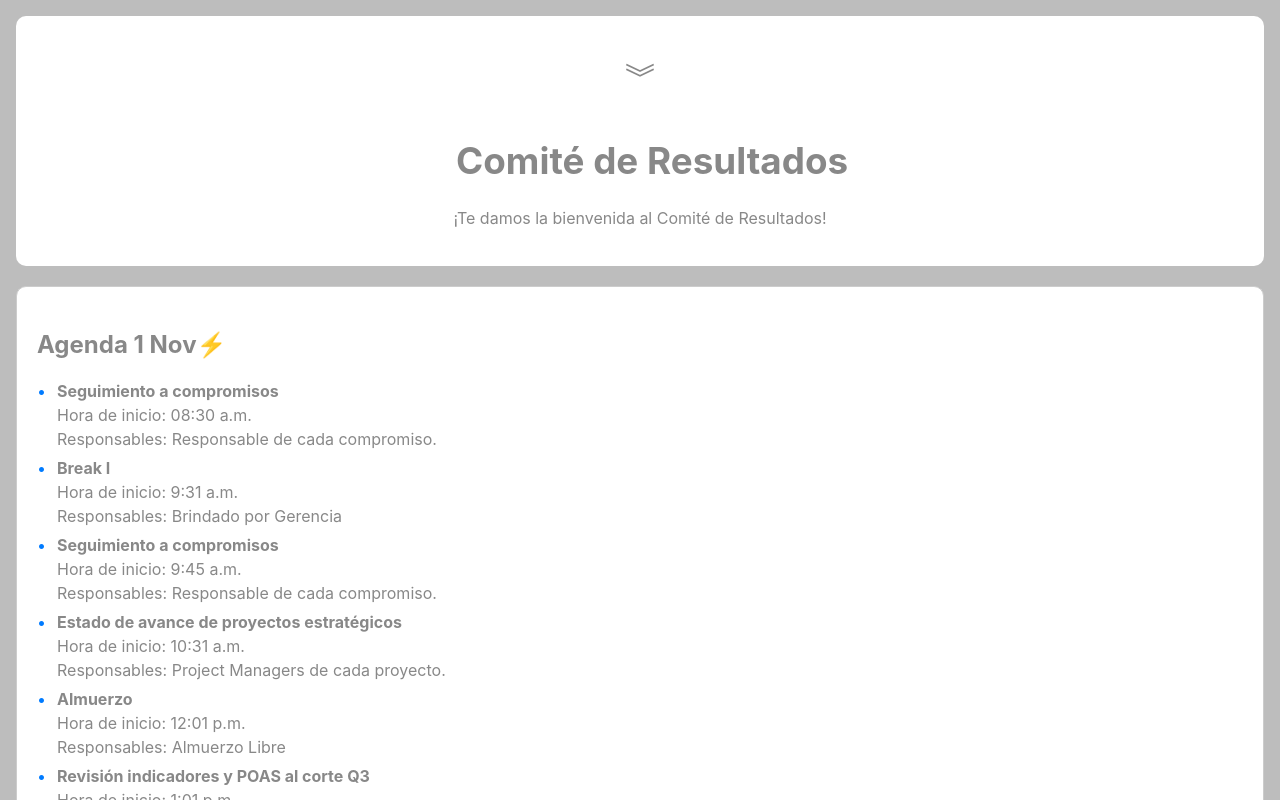
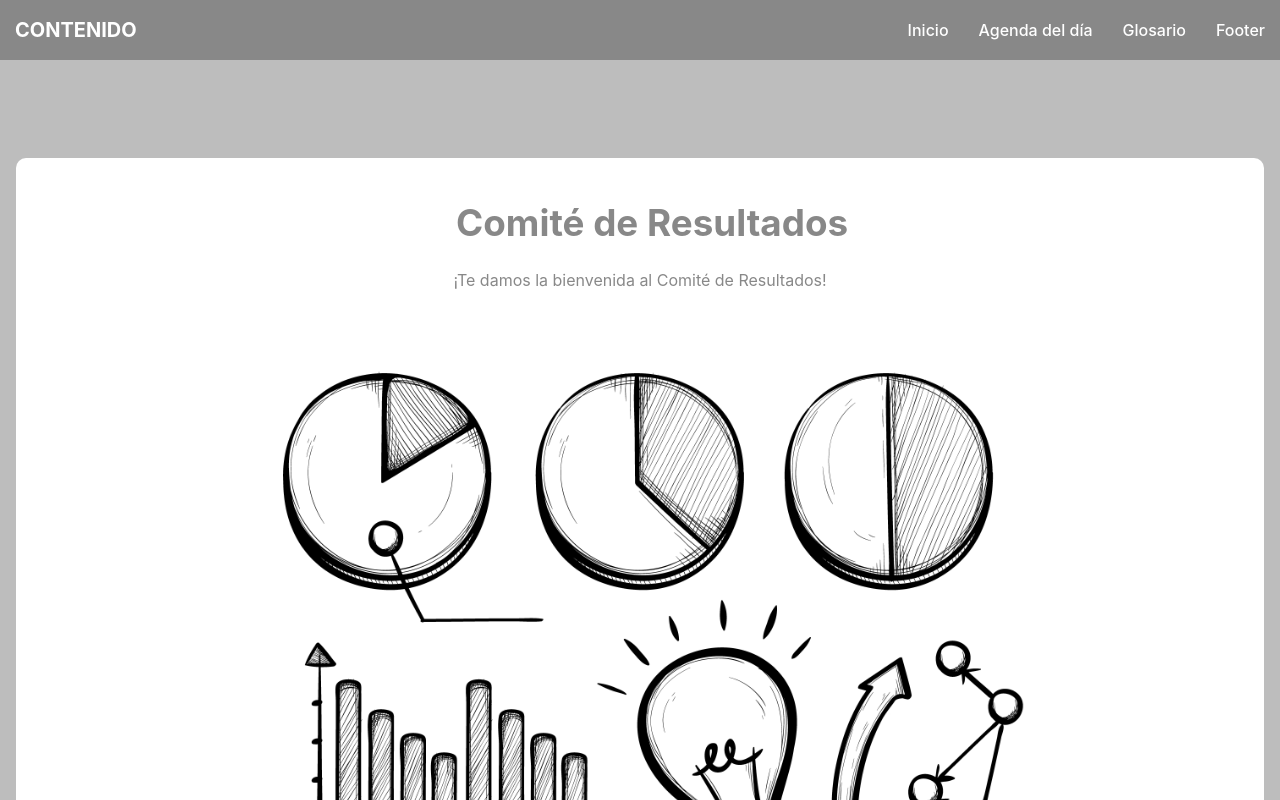
Before and after one commit to milaca1991/comite, a React (Vite) app: page / in a window 1280 px wide. Shown: the top 800 px of the page. Built offline with nearby package versions, Linux system fonts and the light colour scheme.

Commit message:
menu hamburgues

```diff
--- a/package.json
+++ b/package.json
@@ -12,6 +12,7 @@
   "dependencies": {
     "react": "^18.2.0",
     "react-dom": "^18.2.0",
+    "react-router-dom": "^6.17.0",
     "react-scroll": "^1.9.0"
   },
   "devDependencies": {
--- a/src/App.jsx
+++ b/src/App.jsx
@@ -1,42 +1,34 @@
-import { useState } from 'react'
-import reactLogo from './assets/react.svg'
-import viteLogo from '/vite.svg'
-import './App.css'
-import Glosario from './components/glosario'
-import OrdenDelDia from './components/orden'
-import HamburgerMenu from './components/menu'
-import Footer from './components/footer'
-import Bienvenida from './components/inicio'
-import Apoyo from './components/apoyo'
+import { useState } from "react";
+import reactLogo from "./assets/react.svg";
+import viteLogo from "/vite.svg";
+import "./App.css";
+import Glosario from "./components/glosario";
+import OrdenDelDia from "./components/orden";
+import HamburgerMenu from "./components/menu";
+import Footer from "./components/footer";
+import Bienvenida from "./components/inicio";
+import Apoyo from "./components/apoyo";
 
 function App() {
-  const [count, setCount] = useState(0)
+  const [count, setCount] = useState(0);
 
   return (
     <>
+      <div className='div1'>
+        <HamburgerMenu></HamburgerMenu>
+      </div>
 
-
-
-
-    <header>
-      <HamburgerMenu></HamburgerMenu>
-     <Bienvenida></Bienvenida>
-     </header>
-     <main>
+      <header className='inicio'>
+        <Bienvenida></Bienvenida>
+      </header>
+      <main>
         <OrdenDelDia></OrdenDelDia>
         <Glosario></Glosario>
+      </main>
 
-        </main>
-
-
-       <Footer></Footer>
-
-
-
-
-
+      <Footer></Footer>
     </>
-  )
+  );
 }
 
-export default App
+export default App;
--- a/src/components/glosario.jsx
+++ b/src/components/glosario.jsx
@@ -26,8 +26,9 @@ const Glosario = () => {
     { termino: 'Planeación estratégica', definicion: 'Es el proceso administrativo que involucra la formulación y desarrollo de planes a largo plazo para guiar a una organización hacia el logro de sus objetivos y metas.' },
     { termino: 'POA', definicion: 'Plan operativo anual, es un instrumento que recoge las acciones a ejecutar para dar cumplimiento a los objetivos.' },
     { termino: 'Producto no conforme', definicion: 'Corresponde a un producto o servicio que no cumple las caracteristicas determinadas por el cliente y que son detectadas despues de la entrega del producto, y/o durante o despues de la prestación de un servicio.' },
+    { termino: 'Recompra', definicion: 'Compra hecha en el periodo por algún cliente.   ' },
+    { termino: 'Reskilling', definicion: 'Hace referencia a la formación de un nuevo empleado para adaptarlo a un nuevo puesto en la empresa.' },
     { termino: 'Salida no conforme', definicion: 'Corresponde a un producto o servicio que no cumple las caracteristicas determinadas por el cliente, identificadas y controladas para prevenir su uso o entrega a cliente.' },
-    { termino: 'Recompra', definicion: 'Compra hecha en el periodo por algún cliente.   ' },
     { termino: 'SGR', definicion: 'Sistema general de regalías, mecanismo que garantiza la distribución equitativa de los ingresos que derivan de la explotación de los recursos naturales no renovables del país.' },
     { termino: 'Terceros', definicion: 'Hace referencia aquellas marcas que ofrecemos en nuestro portafolio y no cuentan con un contrato de representación.' },
 
@@ -41,7 +42,7 @@ const Glosario = () => {
 
   return (
     <div className="glosario">
-      <h2>Glosario ✌</h2>
+      <h2>Glosario ✌   </h2>
       <ul>
         {terminos.map((item, index) => (
           <li key={index}>
--- a/src/components/inicio.jsx
+++ b/src/components/inicio.jsx
@@ -1,18 +1,21 @@
-import React from 'react';
+import React from "react";
 
 function Bienvenida() {
   return (
-
-   <>
-<div className='landing-page'>
-
+    <>
+      <div className="landing-page">
         <h1>Comité de Resultados</h1>
-
 
         <p>¡Te damos la bienvenida al Comité de Resultados! </p>
 
-        </div>
-        </>
+        <img
+          src="/public/img/1.jpg"
+          alt="imgInicio"
+          className="imgInicio"
+          style={{ width: "70%", height: "auto" }}
+        />
+      </div>
+    </>
   );
 }
 
--- a/src/components/menu.jsx
+++ b/src/components/menu.jsx
@@ -1,56 +1,61 @@
-import React, { useState } from 'react';
-import { Link } from 'react-scroll'; // Puedes usar react-scroll para un desplazamiento suave a las secciones
+import React, { useState } from "react";
+import { Link } from "react-scroll";
 
 function HamburgerMenu() {
   const [isOpen, setIsOpen] = useState(false);
 
-    const toggleMenu = () => {
-      setIsOpen(!isOpen);
+  const handleCloseMenu = () => {
+    setIsOpen(false);
   };
 
   return (
-        <div className="mobile-menu">
-        <button className="menu-toggle" onClick={toggleMenu}>
-        ︾
-        </button>
-        {isOpen && (
-            <ul className="menu-items">
+    <div className="navbar">
+      <div className="nav_logo"> CONTENIDO </div>
+      <div className={`nav_items ${isOpen && "open"}`}>
+      <Link
+          to="inicio"
+          onClick={handleCloseMenu}// Reemplaza con el ID de la sección "Orden"
+          smooth={true}
+          duration={500}
+        >
+          Inicio
+        </Link>
 
 
-            <li>
         <Link
           to="orden-del-dia" // Reemplaza con el ID de la sección "Orden"
+          onClick={handleCloseMenu}
           smooth={true}
           duration={500}
         >
           Agenda del día
         </Link>
-                </li>
-                <li>
         <Link
           to="glosario" // Reemplaza con el ID de la sección "Glosario"
+          onClick={handleCloseMenu}
           smooth={true}
           duration={500}
         >
           Glosario
         </Link>
-                </li>
-
-                <li>
         <Link
           to="footer" // Reemplaza con el ID de la sección "Orden"
+          onClick={handleCloseMenu}
           smooth={true}
           duration={500}
         >
           Footer
         </Link>
-                </li>
-
-
-            </ul>
-        )}
       </div>
-
+      <div
+        className={`nav_toggle ${isOpen && "open"}`}
+        onClick={() => setIsOpen(!isOpen)}
+      >
+        <span></span>
+        <span></span>
+        <span></span>
+      </div>
+    </div>
   );
 }
 
--- a/src/index.css
+++ b/src/index.css
@@ -61,9 +61,7 @@ button:focus-visible {
     color: #888;
     background-color: #ffffff;
   }
-  a:hover {
-    color: #747bff;
-  }
+
   button {
     background-color: #f9f9f9;
   }
@@ -80,6 +78,7 @@ header {
   color: #888;
   padding: 20px;
   border-radius: 10px;
+  margin-top: 5%;
 
 }
 
@@ -125,63 +124,90 @@ footer {
 
 
 /*estilos para el menu*/
-.mobile-menu .menu-toggle {
-  background: none;
-  border:#ccc;
-  font-size: 30px;
-  cursor: pointer;
-  color: #888;
+.navbar{
+  background:#888;
+  height: 60px;
+  display: flex;
+  justify-content: space-between;
+  align-items: center;
+  position: fixed;
+  top: 0;
+  left: 0;
+  width: 100%;
+  z-index: 10;
+
+}
+.nav_logo{
+  font-weight: bold;
+  font-size: 20px;
+  margin: 15px;
+  color:white;
+}
+.nav_items a{
+margin: 15px;
+  color: rgb(255, 255, 255);
+  position: relative;
+  text-decoration: none;
+  background-color: #888;
+}
+.nav_toggle{
+  display: none;
 }
 
 
-/* Estilos para la lista de elementos del menú */
-.mobile-menu .menu-items {
-  list-style: none;
-  padding: 0;
-  margin: 0;
-  background: #aeabab;
-  position: absolute;
-  top: 200px;
-  right: 100px;
-  width: 200px;
-  border: 1px solid #F1B4BB;
-  border-radius: 5px;
+
+.div1{
+
+height: 10vh;
+
 }
 
-/* Estilos para el botón del menú */
-
-.mobile-menu .menu-items li {
-  padding: 10px;
-  text-align: center;
-  border-bottom: 1px solid #F1B4BB;
-}
-
-.mobile-menu .menu-items li:last-child {
-  border-bottom: none;
-}
-
-.mobile-menu .menu-items a {
-  text-decoration: none;
-  color: #fff;
-}
-
-/* Estilos para mostrar el menú cuando está abierto */
-.mobile-menu.open .menu-items {
-  display: block;
-}
-
-/* Estilos para el botón de menú */
+@media (max-width: 768px) {
+  .nav_items{
+      position: fixed;
+      top: 70px;
+      left: 0;
+      background: #888;
+      display: flex;
+      flex-direction: column;
+      width: 100%;
+      height: -webkit-fill-available;
+      transform: translateX(-100%);
+      transition: 0.3s ease all;
+  }
+  .nav_items.open{
+      transform: translateX(0) !important
+  }
+  .nav_toggle{
+      display: flex !important;
+      flex-direction: column;
+      margin: 15px;
+  }
+  .nav_toggle span{
+      width: 30px;
+      height: 4px;
+      background: white;
+      margin-bottom: 5px;
+      border-radius: 2px;
+      transform-origin: 5px 0px;
+      transition: all 0.2s linear;
+  }
+  .nav_toggle.open > span{
+      transform: rotate(45deg) translate(0px, 0px);
+  }
+  .nav_toggle.open > span:nth-child(2){
+      display: none;
+  }
+  .nav_toggle.open > span:nth-child(3){
+      transform: rotate(-45deg) translate(-5px, 1px);
+  }
 
 
-.apoyo{
-  margin-top: 20px;
-    display: block;
-    padding: 20px;
-    background-color: #fff;
-    border-radius: 10px;
-}
 
 
+
+
+}
 
 
 
@@ -195,17 +221,6 @@ h1{
 
 }
 
-  .mobile-menu .menu-items {
-    list-style: none;
-    padding: 0;
-    margin: 0;
-    position: absolute;
-    top: 100px;
-    left: 61px;
-    width: 200px;
-    border: 1px solid #555;
-    border-radius: 5px;
-  }
 
 
 }
@@ -250,12 +265,7 @@ h1{
 @media screen and (max-width: 321px) and (min-width: 375px) {
 
 
-  .mobile-menu .menu-items {
 
-    top: 100px;
-    left: 1px;
-    width: 200px;
-  }
 
 
 }
```
Also changed, not shown: public/img/1.jpg (added), 1 other file (tests, documents, lock files or other folders). Lines whose indentation alone changed are shown as unchanged.
